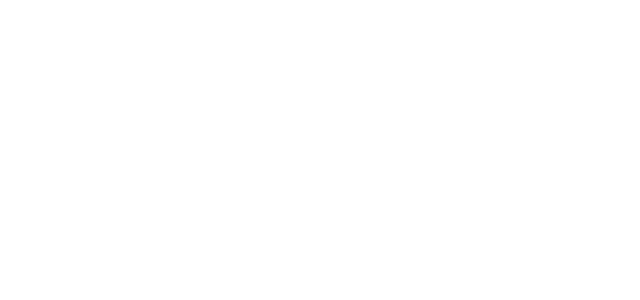
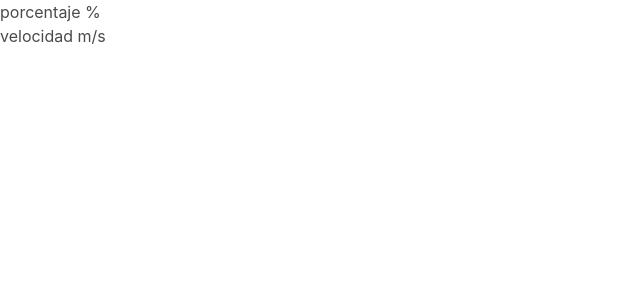
Before and after one commit to Gustavo1518/API, a Vue app: page /WeatherExtraInfo in a window 1280 px wide. Shown: the top 300 px of the page, without its empty margins (0-640 px from the left). Built offline with nearby package versions, Linux system fonts and the light colour scheme.

Commit message:
3 commit

```diff
--- a/src/components/WeatherExtraInfo.vue
+++ b/src/components/WeatherExtraInfo.vue
@@ -1,7 +1,7 @@
 <template>
   <div>
-    <div>porcentaje</div>
-    <div>velocidad</div>
+    <div>porcentaje %</div>
+    <div>velocidad m/s</div>
   </div>
 </template>
 <script>
@@ -12,3 +12,14 @@
   }
 };
 </script>
+<p> {
+  color:red;
+   font-size:20px;
+   font-family:Courier;
+   border:2px;
+   border-color:blue;
+   border-style:solid;
+
+   width:100px;
+   height:100px;
+  }
--- a/src/router.js
+++ b/src/router.js
@@ -2,6 +2,8 @@
 import Router from "vue-router";
 import Home from "./views/Home.vue";
 import WeatherTemperature from "./components/WeatherTemperature";
+import WeatherExtraInfo from "./components/WeatherExtraInfo";
+
 
 Vue.use(Router);
 export default new Router({
@@ -26,6 +28,11 @@
       path: "/WeatherTemperature",
       name: "WeatherTemperature",
       component: WeatherTemperature
+    },
+    {
+      path: "/WeatherExtraInfo",
+      name: "WeatherExtraInfo",
+      component: WeatherExtraInfo
     }
   ]
 });
```
